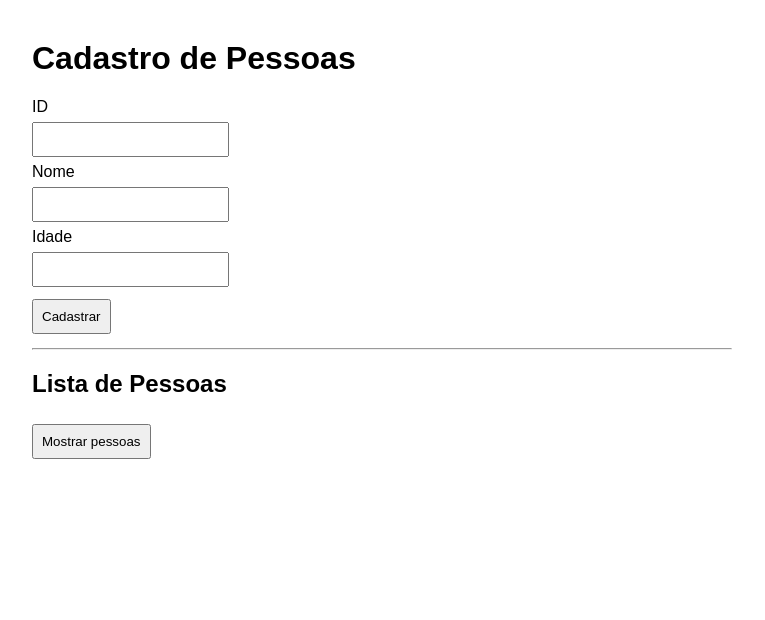
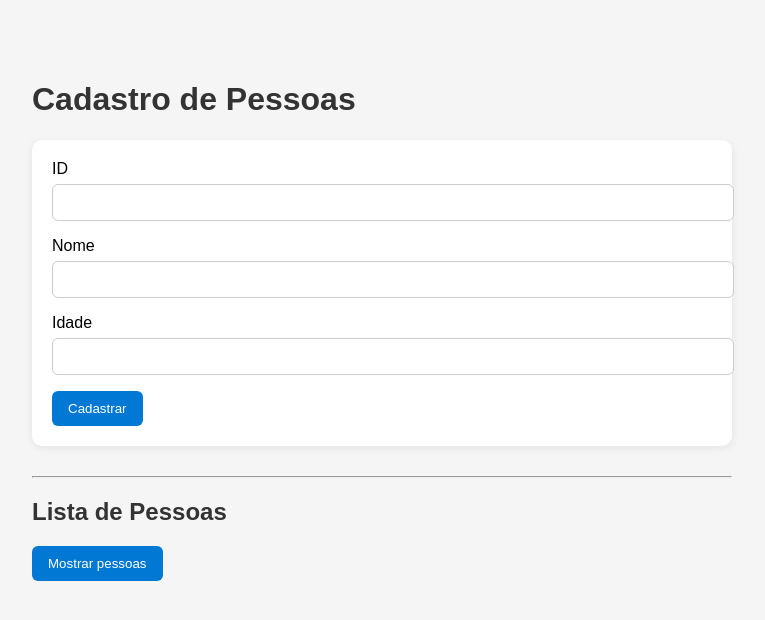
Before and after one commit to Ana-Luisa-Rigotti/Teste-azure, a FastAPI app: template templates/index.html in a window 1280 px wide. Shown: the top 620 px of the page, without its empty margins (258-1023 px from the left). Run offline with FastAPI, Linux system fonts and the light colour scheme; the template is opened without the code that fills it, so the values that code supplies are empty.

Commit message:
teste design

```diff
--- a/templates/index.html
+++ b/templates/index.html
@@ -5,20 +5,54 @@
     <title>Pessoas</title>
     <style>
       body {
-        font-family: Arial;
+        font-family: Arial, sans-serif;
         max-width: 700px;
         margin: 40px auto;
+        padding: 20px;
+        background: #f5f5f5;
       }
-      input,
+
+      h1,
+      h2 {
+        color: #333;
+      }
+
+      form {
+        background: white;
+        padding: 20px;
+        border-radius: 10px;
+        margin-bottom: 30px;
+        box-shadow: 0 2px 8px rgba(0, 0, 0, 0.08);
+      }
+
+      input {
+        width: 100%;
+        padding: 10px;
+        margin-top: 6px;
+        margin-bottom: 16px;
+        border: 1px solid #ccc;
+        border-radius: 6px;
+      }
+
       button {
-        padding: 8px;
-        margin: 6px 0;
+        padding: 10px 16px;
+        border: none;
+        border-radius: 6px;
+        background: #0078d4;
+        color: white;
+        cursor: pointer;
       }
+
+      button:hover {
+        background: #005ea6;
+      }
+
       .card {
-        border: 1px solid #ddd;
-        padding: 10px;
-        border-radius: 8px;
-        margin-top: 8px;
+        background: white;
+        padding: 15px;
+        margin-bottom: 12px;
+        border-radius: 10px;
+        box-shadow: 0 2px 8px rgba(0, 0, 0, 0.08);
       }
     </style>
   </head>
```
